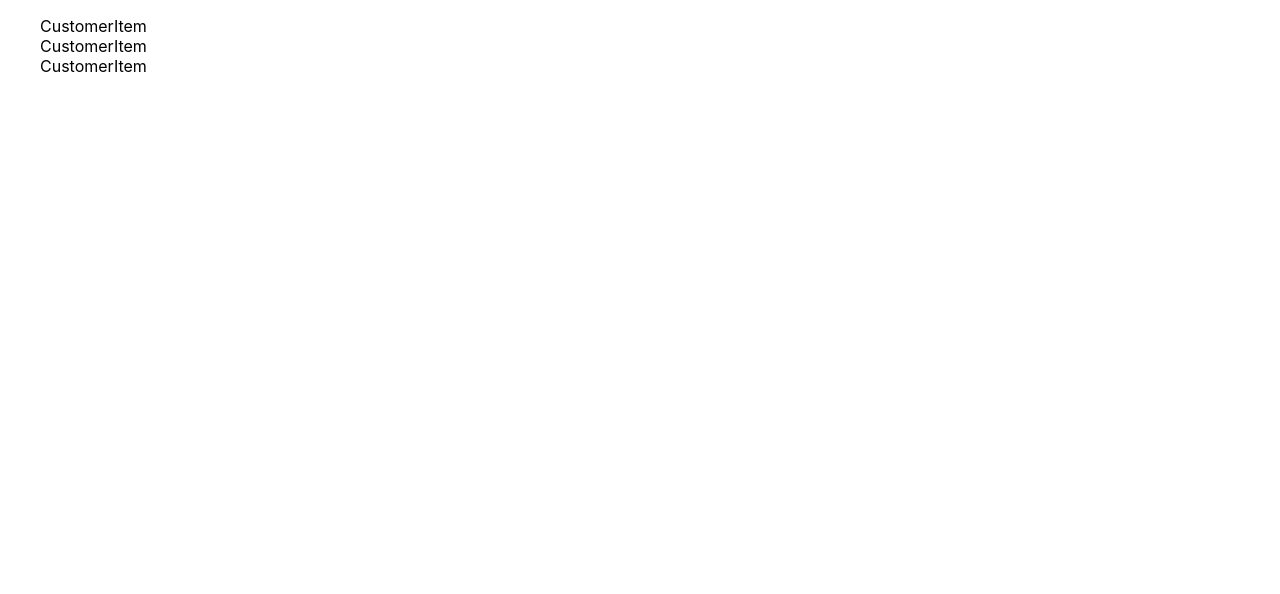
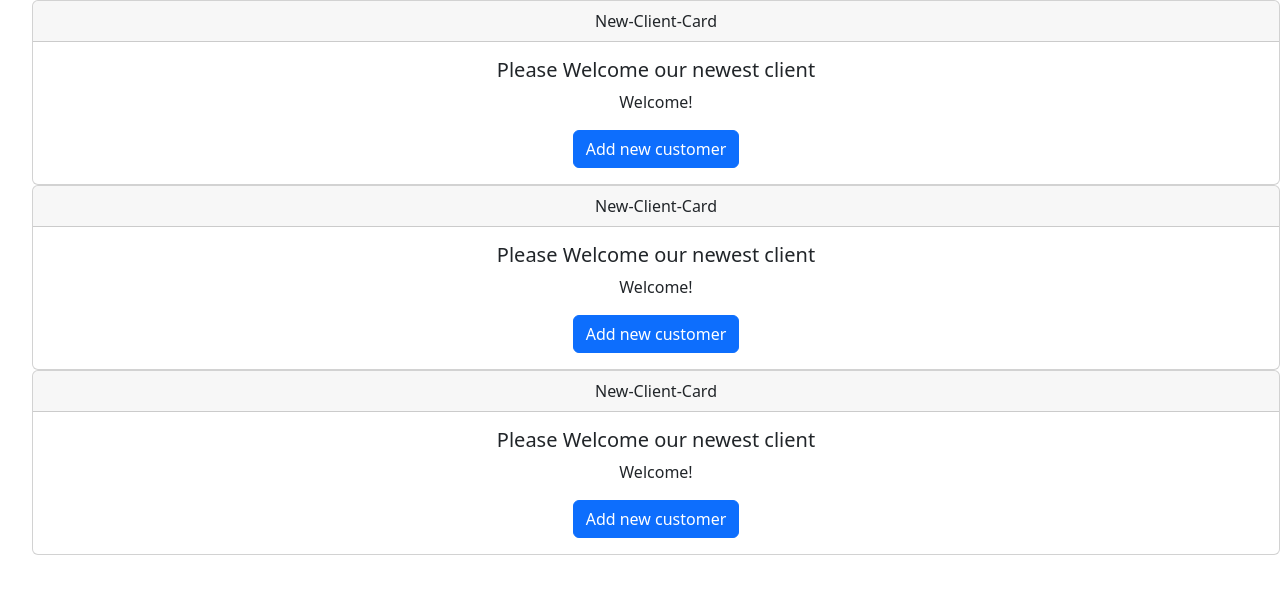
Before and after one commit to Lukasss321/new-project-ca, a React (Create React App) app in the folder frontend/last-dance/: page / in a window 1280 px wide. Shown: the top 594 px of the page. Built offline with nearby package versions, Linux system fonts and the light colour scheme.

Commit message:
AddingClientsTable

```diff
--- a/frontend/last-dance/package.json
+++ b/frontend/last-dance/package.json
@@ -6,7 +6,9 @@
     "@testing-library/jest-dom": "^5.16.5",
     "@testing-library/react": "^13.4.0",
     "@testing-library/user-event": "^13.5.0",
+    "bootstrap": "^5.2.3",
     "react": "^18.2.0",
+    "react-bootstrap": "^2.7.4",
     "react-dom": "^18.2.0",
     "react-router": "^6.11.2",
     "react-router-dom": "^6.11.2",
--- a/frontend/last-dance/src/components/CustomerItem.jsx
+++ b/frontend/last-dance/src/components/CustomerItem.jsx
@@ -1,3 +1,15 @@
+import { Card, Button } from "react-bootstrap";
+
 export const CustomerItem = () => {
-  return <div>CustomerItem</div>;
+  return (
+    <Card className="text-center">
+      <Card.Header>New-Client-Card</Card.Header>
+      <Card.Body>
+        <Card.Title>Please Welcome our newest client</Card.Title>
+        <Card.Text>Welcome!</Card.Text>
+        <Button variant="primary">Add new customer</Button>
+      </Card.Body>
+      {/* <Card.Footer className="text-muted"></Card.Footer> */}
+    </Card>
+  );
 };
--- a/frontend/last-dance/src/index.js
+++ b/frontend/last-dance/src/index.js
@@ -4,6 +4,7 @@ import "./index.css";
 import App from "./App";
 import reportWebVitals from "./reportWebVitals";
 import { BrowserRouter } from "react-router-dom";
+import "bootstrap/dist/css/bootstrap.min.css";
 
 const root = ReactDOM.createRoot(document.getElementById("root"));
 root.render(
```
Also changed, not shown: 1 other file (tests, documents, lock files or other folders).
